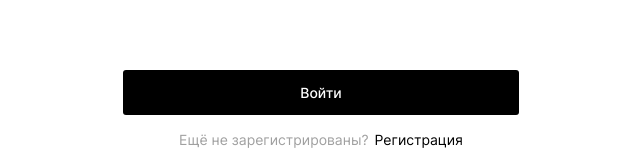
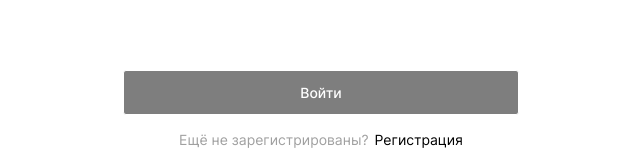
Before and after one commit to senkevich-ser/movies-explorer-frontend, a React (Create React App) app: page /signin in a window 1280 px wide. Shown: the part 507-672 px from the top of the page, without its empty margins (319-959 px from the left). Built offline with nearby package versions, Linux system fonts and the light colour scheme.

Commit message:
added logOut functional

```diff
--- a/src/components/App/App.js
+++ b/src/components/App/App.js
@@ -141,11 +141,11 @@ function App() {
           <ProtectedRoute path="/saved-movies"
             loggedIn={loggedIn}
             component={SavedMovies}
-            onLogout={handleLogout}
           />
           <ProtectedRoute path="/profile"
             loggedIn={loggedIn}
             component={Profile}
+            onLogout={handleLogout}
           />
           <Route path="/signup">
             <Register
--- a/src/components/Movies/Movies.js
+++ b/src/components/Movies/Movies.js
@@ -60,7 +60,6 @@ function Movies() {
   }, [width]);
 
   useEffect(() => {
-    console.log(foundMovies)
     if (foundMovies.length <= visualProps.total) {
       setVisibleCardsNumber(foundMovies.length);
       setIsMoreVisible(false);
--- a/src/components/SubmitButton/SubmitButton.css
+++ b/src/components/SubmitButton/SubmitButton.css
@@ -17,9 +17,9 @@
 }
 
 .submit-btn:disabled {
-  color: #000;
-  border: 1px solid #000;
-  opacity: .7;
+  color: #FFFFFF;
+  border: 1px solid #FFFFFF;
+  opacity: .5;
 }
 
 .submit-btn:disabled:hover {
--- a/src/components/SubmitGroup/SubmitGroup.js
+++ b/src/components/SubmitGroup/SubmitGroup.js
@@ -6,12 +6,12 @@ import './SubmitGroup.css';
 const SubmitGroup = (props) => (
   <fieldset className="submit-group">
     <p className="submit-group__error submit-group__box">
+      {props.errorMessage || ''}
     </p>
-    <Link to='/movies'>
-      <SubmitButton >
-        {props.submitName}
-      </SubmitButton>
-    </Link>
+
+    <SubmitButton submitDisabled={props.submitDisabled}>
+      {props.submitName}
+    </SubmitButton>
 
     <nav className="submit-group__row submit-group__box">
       <span className="submit-group__text submit-group__box submit-group__font">
--- a/src/components/pages/Login/Login.js
+++ b/src/components/pages/Login/Login.js
@@ -24,6 +24,7 @@ function Login(props) {
 
   const handleSubmit = (e) => {
     e.preventDefault();
+    console.log('123')
     props.onLogin(values.email, values.password, emptyForm);
   }
   return (
@@ -35,6 +36,7 @@ function Login(props) {
       <Form name="form-login" title="Рады видеть!"
         onSubmit={handleSubmit}>
         <Input
+          autoComplete="off"
           type="email"
           id="email" name="email"
           placeholder="E-mail" required
@@ -48,6 +50,7 @@ function Login(props) {
         </Input>
 
         <Input
+          autoComplete="off"
           type="password"
           id="password" name="password"
           maxLength="20" minLength="8"
--- a/src/components/pages/Register.js
+++ b/src/components/pages/Register.js
@@ -35,6 +35,7 @@ function Register(props) {
       <Form name="form-register" title="Добро пожаловать!"
         onSubmit={handleSubmit}>
         <Input type="text"
+          autoComplete="off"
           id="name" name="name"
           maxLength="30" minLength="2"
           placeholder="Имя" required
@@ -48,6 +49,7 @@ function Register(props) {
         </Input>
 
         <Input type="email"
+          autoComplete="off"
           id="email" name="email"
           placeholder="E-mail" required
           pattern="^([\w.%+-]+)@([\w-]+\.)+([\w]{2,})$"
@@ -60,6 +62,7 @@ function Register(props) {
         </Input>
 
         <Input
+          autoComplete="off"
           type="password"
           id="password" name="password"
           maxLength="20" minLength="8"
--- a/src/utils/MoviesSearch.js
+++ b/src/utils/MoviesSearch.js
@@ -15,15 +15,15 @@ export const readMovies = async () => {
     const moviesList = movies.map(movie => {
       return {
         movieId: movie.id,
-        country: movie.country || '-',
-        director: movie.director || '-',
+        country: movie.country || 'нет данных',
+        director: movie.director || 'нет данных',
         duration: movie.duration || 0,
         year: movie.year || '2021',
-        description: movie.description || '-',
+        description: movie.description || 'нет данных',
         image: movie.image ? `${MOVIES_URL}${movie.image.url}` : 'https://fakeimg.pl/350x200/?text=Hello',
         trailerLink: movie.trailerLink || 'http://commondatastorage.googleapis.com/gtv-videos-bucket/sample/BigBuckBunny.mp4',
-        nameRU: movie.nameRU || '',
-        nameEN: movie.nameEN || '',
+        nameRU: movie.nameRU || 'нет данных',
+        nameEN: movie.nameEN || 'no data',
         thumbnail: movie.image ? `${MOVIES_URL}${movie.image.formats.thumbnail.url}` : 'https://fakeimg.pl/350x200/?text=Hello',
       };
     });
```
